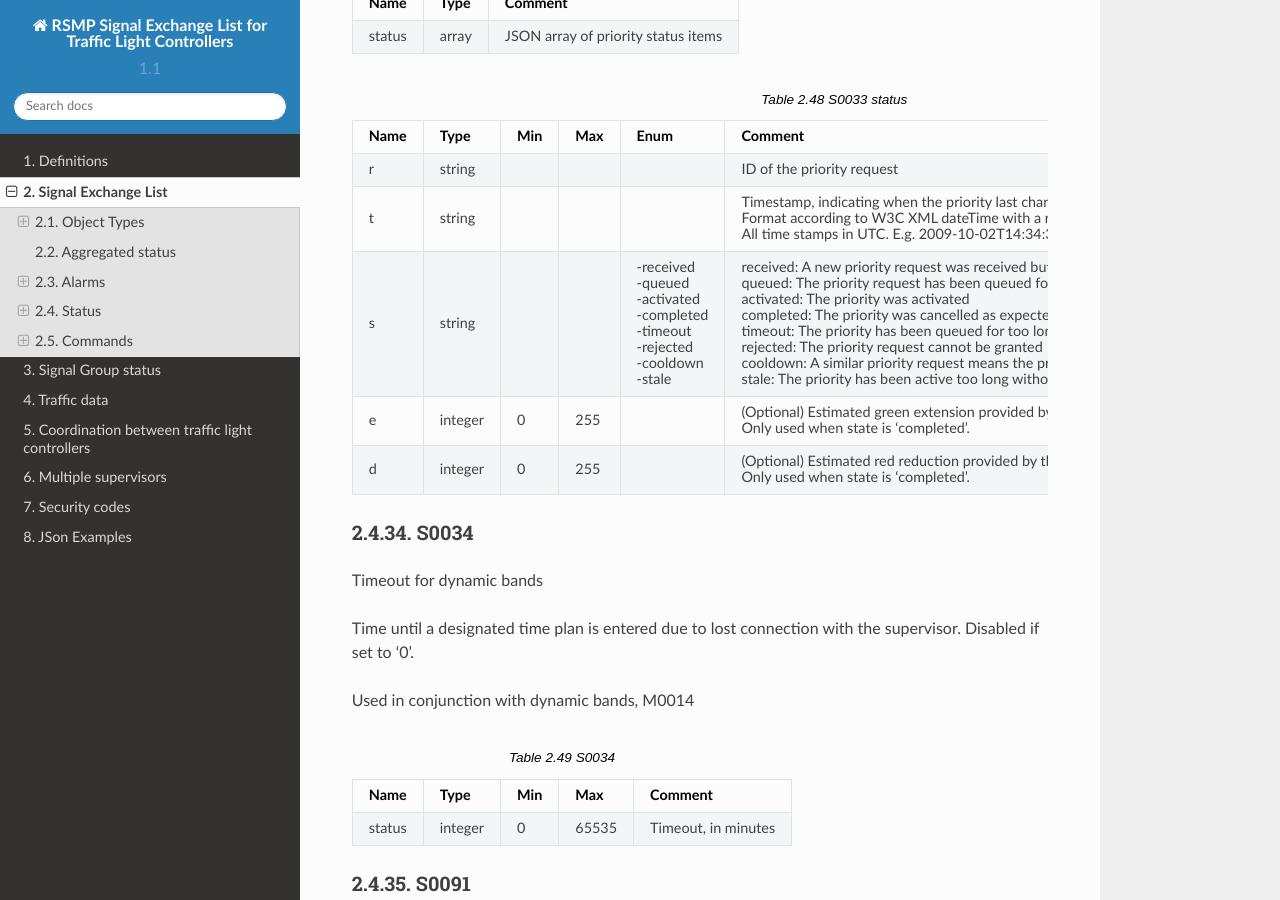
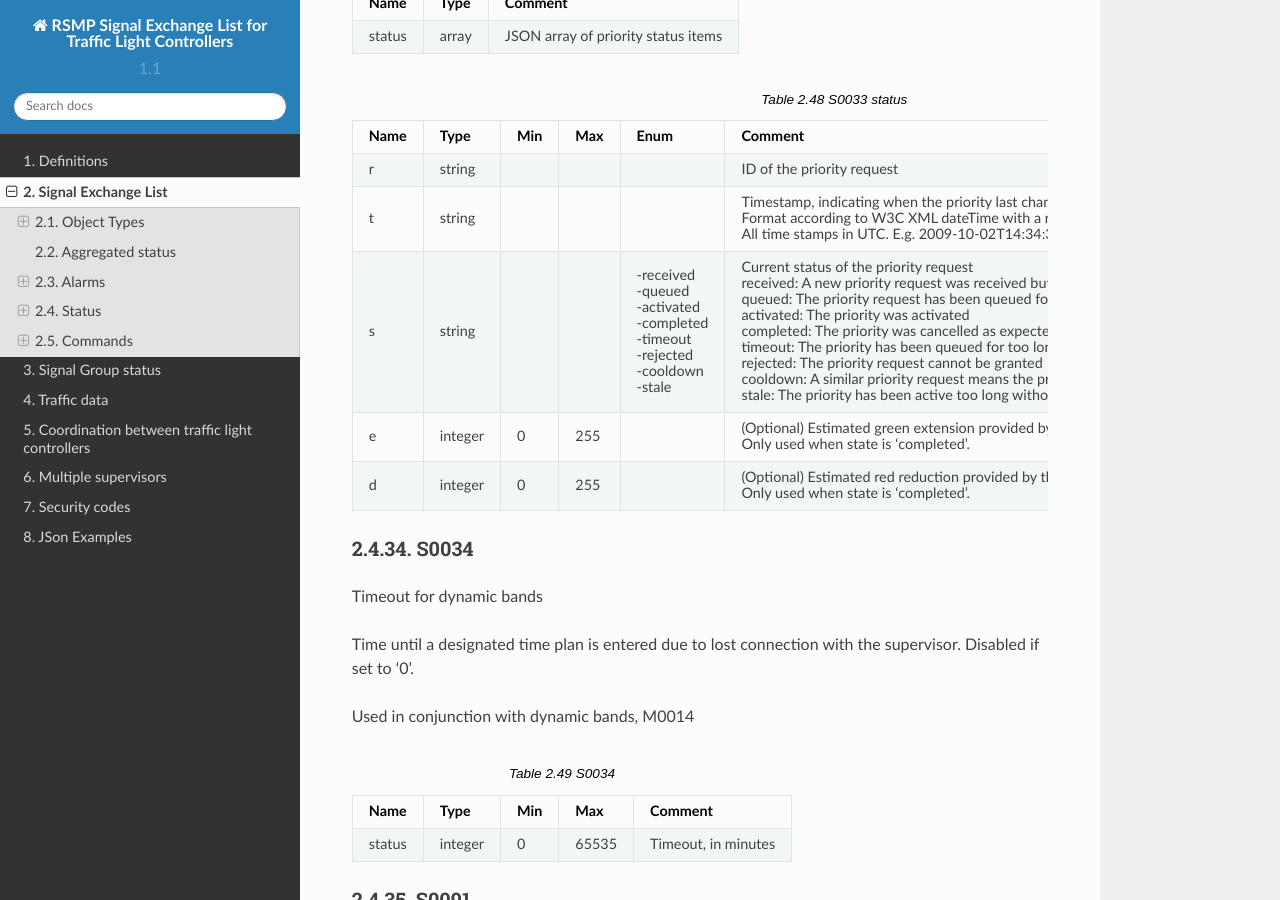
Before and after one commit to rsmp-nordic/rsmp_sxl_traffic_lights, a Sphinx documentation site: the page built from source/sxl_traffic_light_controller.rst, in a window 1280 px wide and 900 px high, scrolled down 25701 px. Built offline with Sphinx 7.4.7 and the Read the Docs theme 2.0.0, drawn with Linux system fonts in a browser that asks for light colours.

```diff
--- a/source/sxl_traffic_light_controller.rst
+++ b/source/sxl_traffic_light_controller.rst
@@ -1514,14 +1514,15 @@ stale
    t       string                                  Timestamp, indicating when the priority last changed state. |br|
                                                    Format according to W3C XML dateTime with a resolution of 3 decimal places. |br|
                                                    All time stamps in UTC. E.g. 2009-10-02T14:34:34.341Z
-   s       string                 -received |br|   received: A new priority request was received but has not yet been processed |br|
-                                  -queued |br|     queued: The priority request has been queued for later activation |br|
-                                  -activated |br|  activated: The priority was activated |br|
-                                  -completed |br|  completed: The priority was cancelled as expected |br|
-                                  -timeout |br|    timeout: The priority has been queued for too long |br|
-                                  -rejected |br|   rejected: The priority request cannot be granted |br|
-                                  -cooldown |br|   cooldown: A similar priority request means the priority request cannot be activated now |br|
-                                  -stale           stale: The priority has been active too long without cancellation, and was therefore removed
+   s       string                 -received |br|   Current status of the priority request |br|
+                                  -queued |br|     received: A new priority request was received but has not yet been processed |br|
+                                  -activated |br|  queued: The priority request has been queued for later activation |br|
+                                  -completed |br|  activated: The priority was activated |br|
+                                  -timeout |br|    completed: The priority was cancelled as expected |br|
+                                  -rejected |br|   timeout: The priority has been queued for too long |br|
+                                  -cooldown |br|   rejected: The priority request cannot be granted |br|
+                                  -stale           cooldown: A similar priority request means the priority request cannot be activated now |br|
+                                                   stale: The priority has been active too long without cancellation, and was therefore removed
    e       integer  0      255                     (Optional) Estimated green extension provided by the priority, in seconds |br|
                                                    Only used when state is 'completed'.
    d       integer  0      255                     (Optional) Estimated red reduction provided by the priority, in seconds |br|
```
